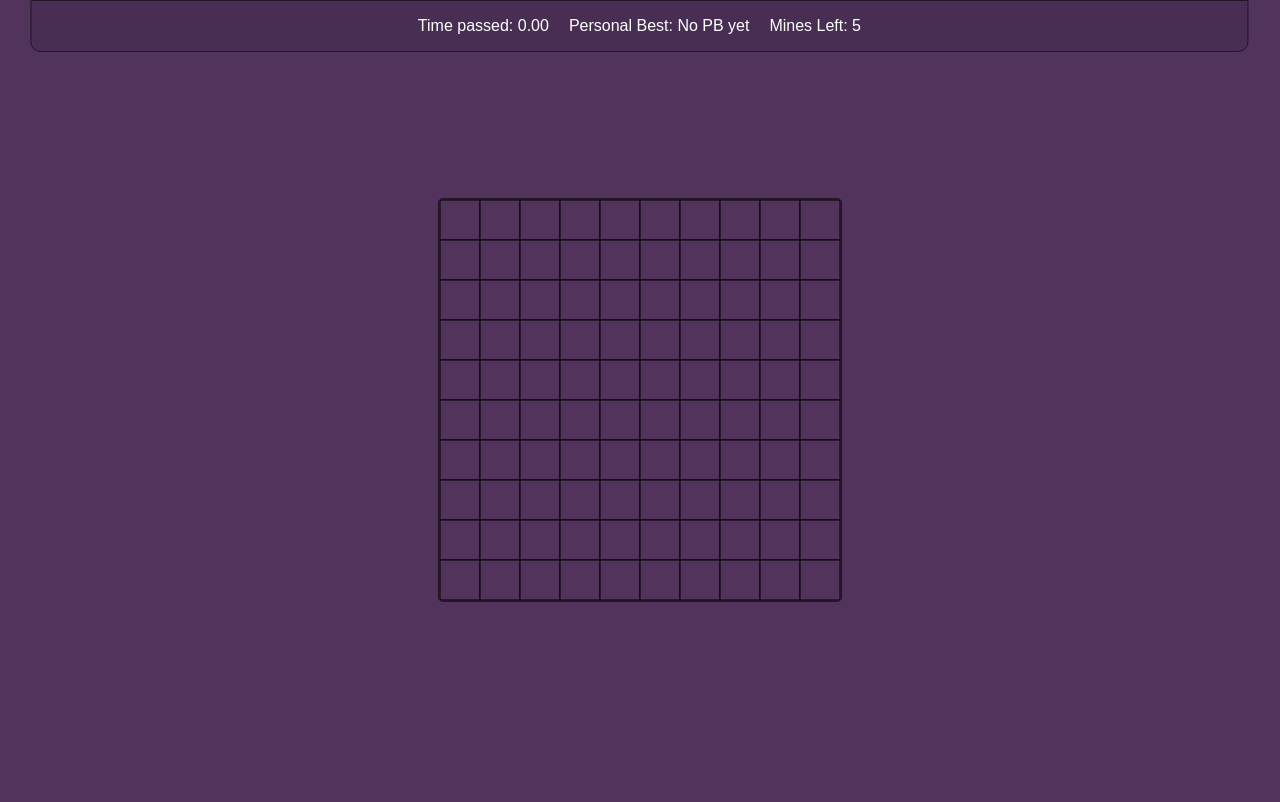
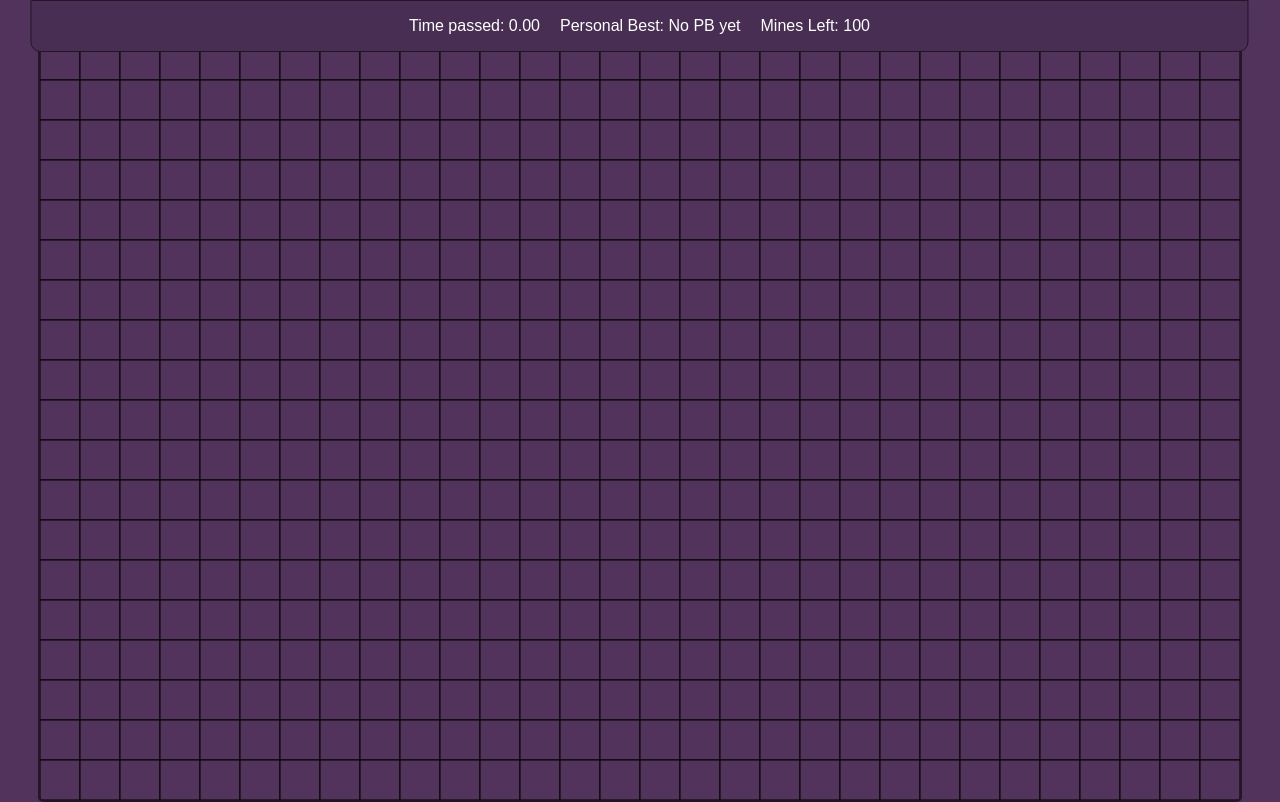
Before and after one commit to j10a1n15/mines_eeper, a plain HTML site: page index.html in a window 1280 px wide. Drawn offline with Linux system fonts and the light colour scheme.

Commit message:
Fixed board size

```diff
--- a/index.html
+++ b/index.html
@@ -21,9 +21,9 @@
     <script>
         const TILE_SIZE = 40;
 
-        const WIDTH = 10;
-        const HEIGHT = 10;
-        const MINES = 5;
+        const WIDTH = 30;
+        const HEIGHT = 20;
+        const MINES = 100;
 
         const canvas = document.getElementById('canvas');
         const ctx = canvas.getContext('2d');
```
